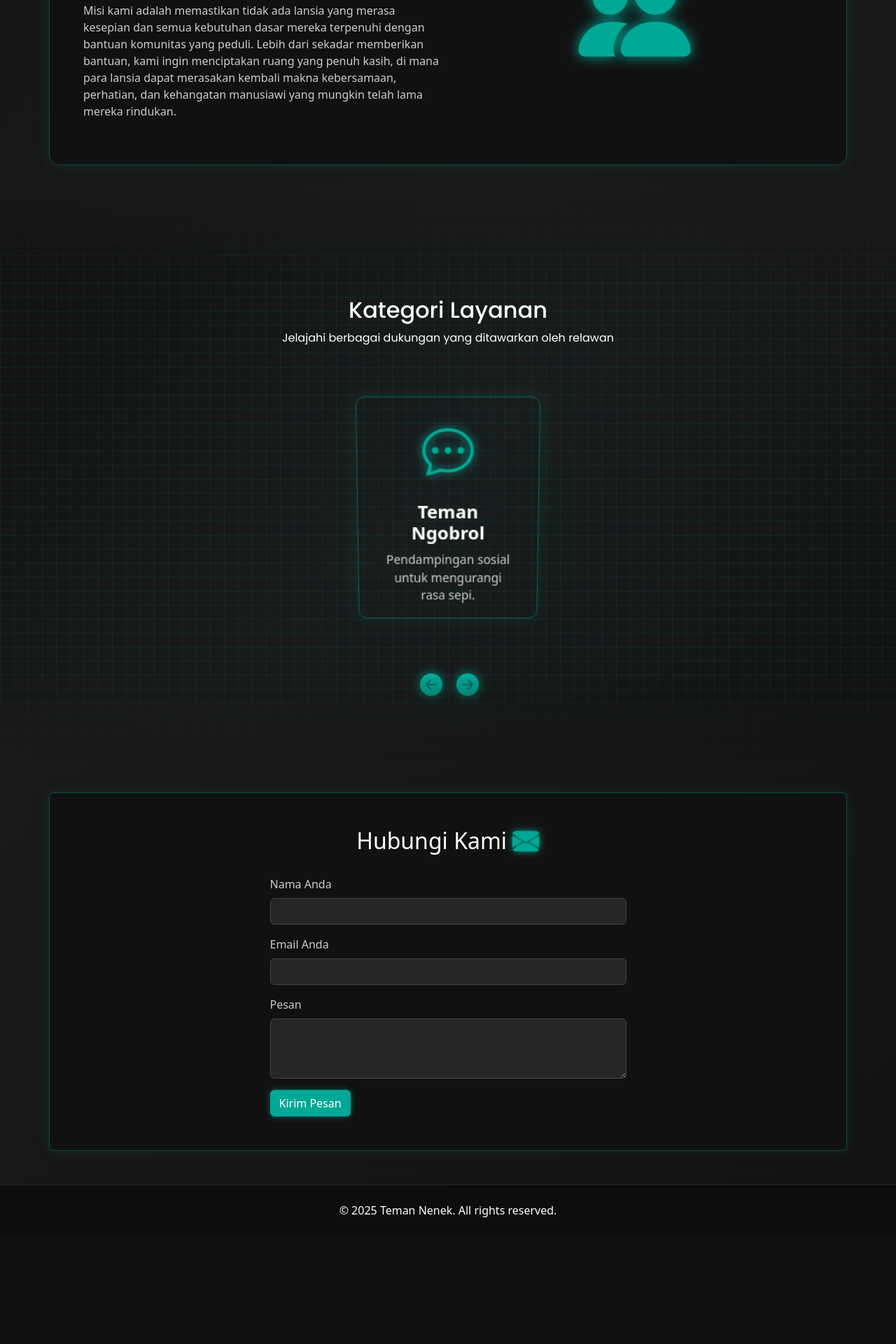
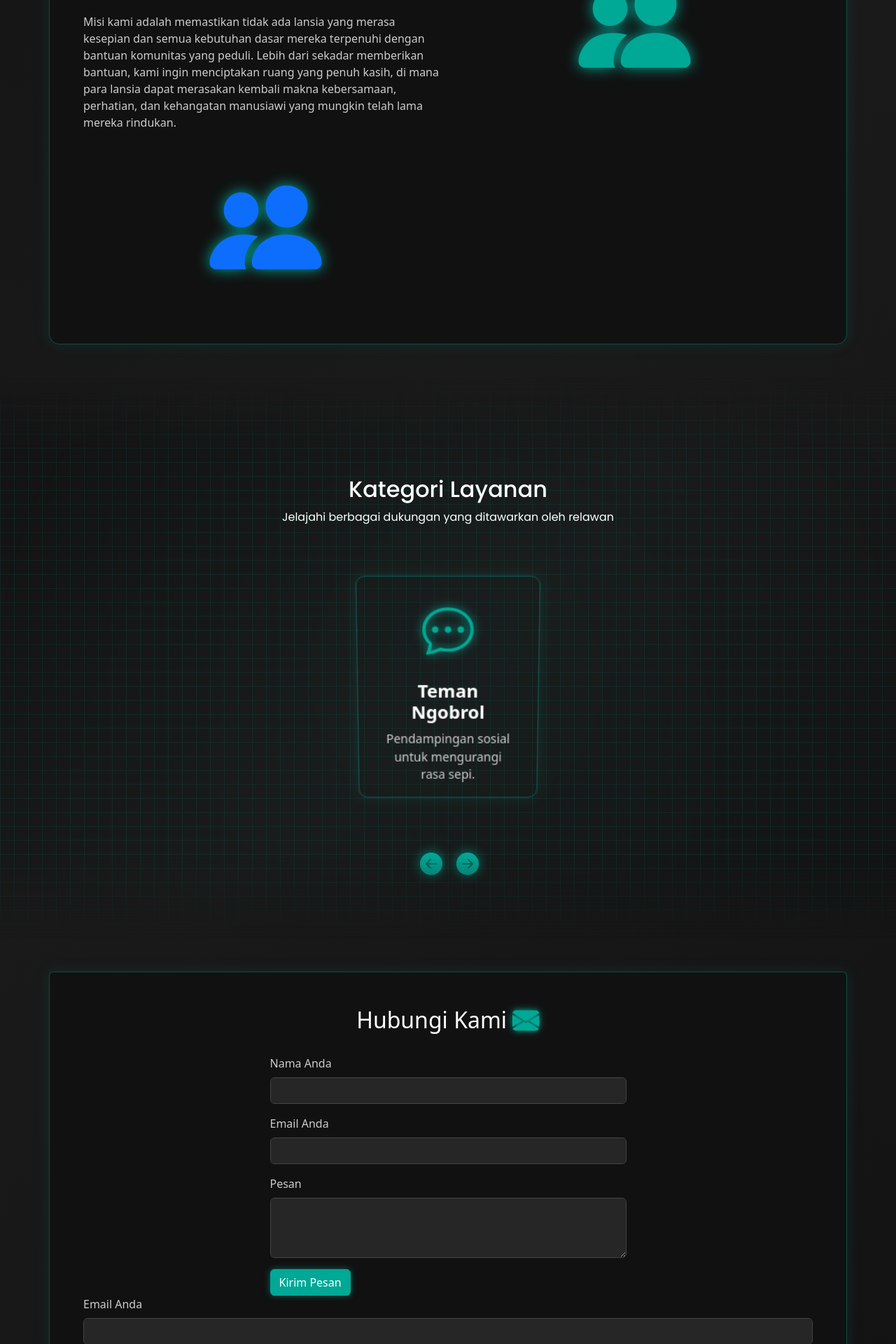
Before and after one commit to anjassetiawan539/pendamping-lansia-frontend, a Spring Boot app: page /index.html in a window 1280 px wide. Shown: the part 1122-3042 px from the top of the page at 70% size. Before the commit the page ends 2861 px from the top, so only its background shows below. Run offline with Spring Boot 4, Linux system fonts and the light colour scheme; some libraries are stand-ins or nearby versions.

Commit message:
homepage update.login and register

```diff
--- a/clientapp/src/main/resources/static/index.html
+++ b/clientapp/src/main/resources/static/index.html
@@ -1,9 +1,8 @@
 <!DOCTYPE html>
 <html lang="id">
-
-<head>
-    <meta charset="UTF-8">
-    <meta name="viewport" content="width=device-width, initial-scale=1.0">
+  <head>
+    <meta charset="UTF-8" />
+    <meta name="viewport" content="width=device-width, initial-scale=1.0" />
     <title>Teman Nenek</title>
     <link rel="stylesheet" href="/css/style.css">
     <link href="https://cdn.jsdelivr.net/npm/bootstrap@5.3.3/dist/css/bootstrap.min.css" rel="stylesheet">
@@ -11,7 +10,22 @@
 
 </head>
 
-<body>
+  <body>
+    <nav
+      class="navbar navbar-expand-lg navbar-light bg-light shadow-sm sticky-top"
+    >
+      <div class="container">
+        <a class="navbar-brand" href="/">
+          <img src="/images/logo.png" alt="Teman Lansia Logo" />
+        </a>
+        <button
+          class="navbar-toggler"
+          type="button"
+          data-bs-toggle="collapse"
+          data-bs-target="#navbarNav"
+        >
+          <span class="navbar-toggler-icon"></span>
+        </button>
 
     <nav class="navbar navbar-expand-lg navbar-dark sticky-top">
         <div class="container">
@@ -39,6 +53,7 @@
                 </div>
             </div>
         </div>
+      </div>
     </nav>
     <section id="beranda" class="full-height-hero d-flex align-items-center justify-content-center text-center">
         <!-- Canvas partikel -->
@@ -68,6 +83,15 @@
                 </div>
             </div>
         </div>
+        <div class="col-md-6">
+          <div class="text-center">
+            <i
+              class="bi bi-people-fill text-primary"
+              style="font-size: 10rem"
+            ></i>
+          </div>
+        </div>
+      </div>
     </section>
 
 
@@ -139,7 +163,22 @@
                     <button type="submit" class="btn btn-primary">Kirim Pesan</button>
                 </form>
             </div>
+            <div class="mb-3">
+              <label for="contact-email" class="form-label">Email Anda</label>
+              <input type="email" class="form-control" id="contact-email" />
+            </div>
+            <div class="mb-3">
+              <label for="contact-message" class="form-label">Pesan</label>
+              <textarea
+                class="form-control"
+                id="contact-message"
+                rows="3"
+              ></textarea>
+            </div>
+            <button type="submit" class="btn btn-primary">Kirim Pesan</button>
+          </form>
         </div>
+      </div>
     </section>
 
 
```
